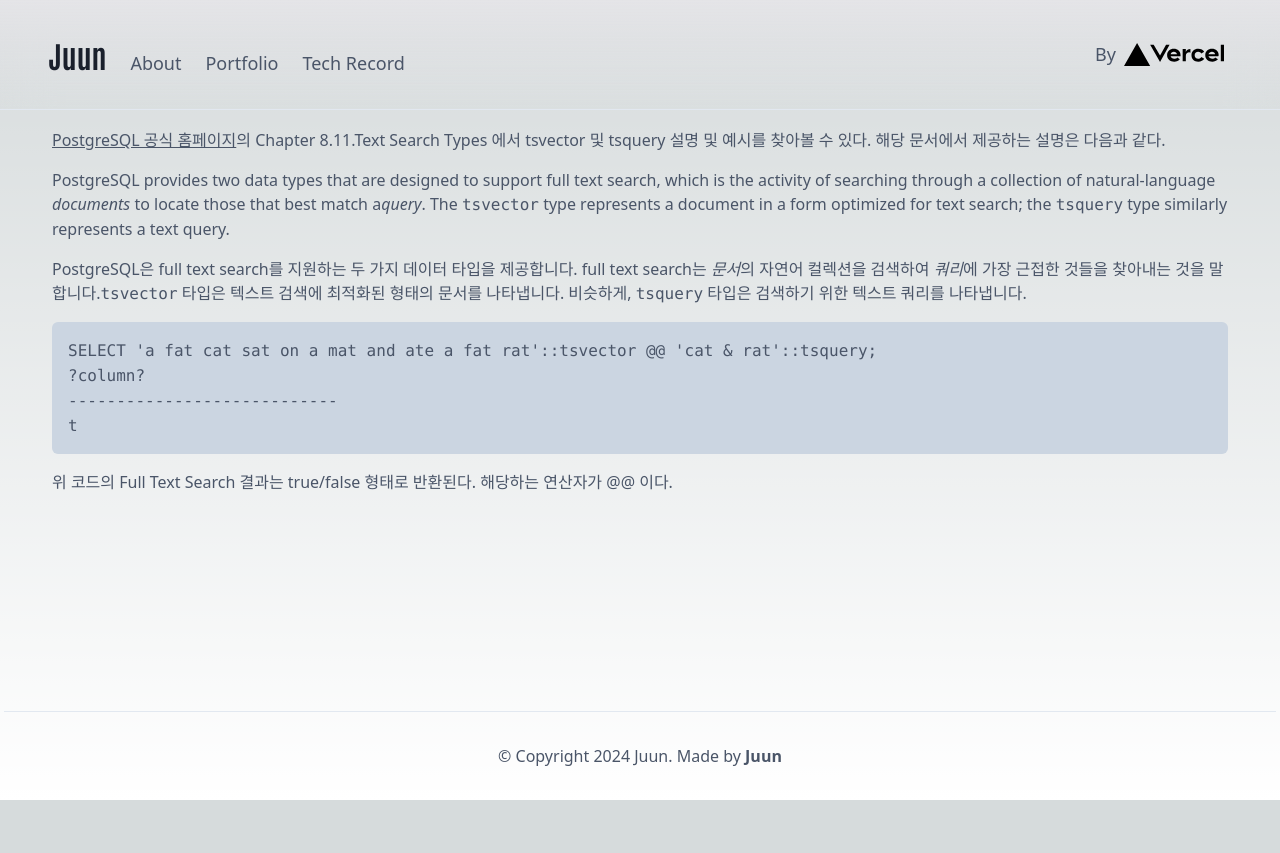
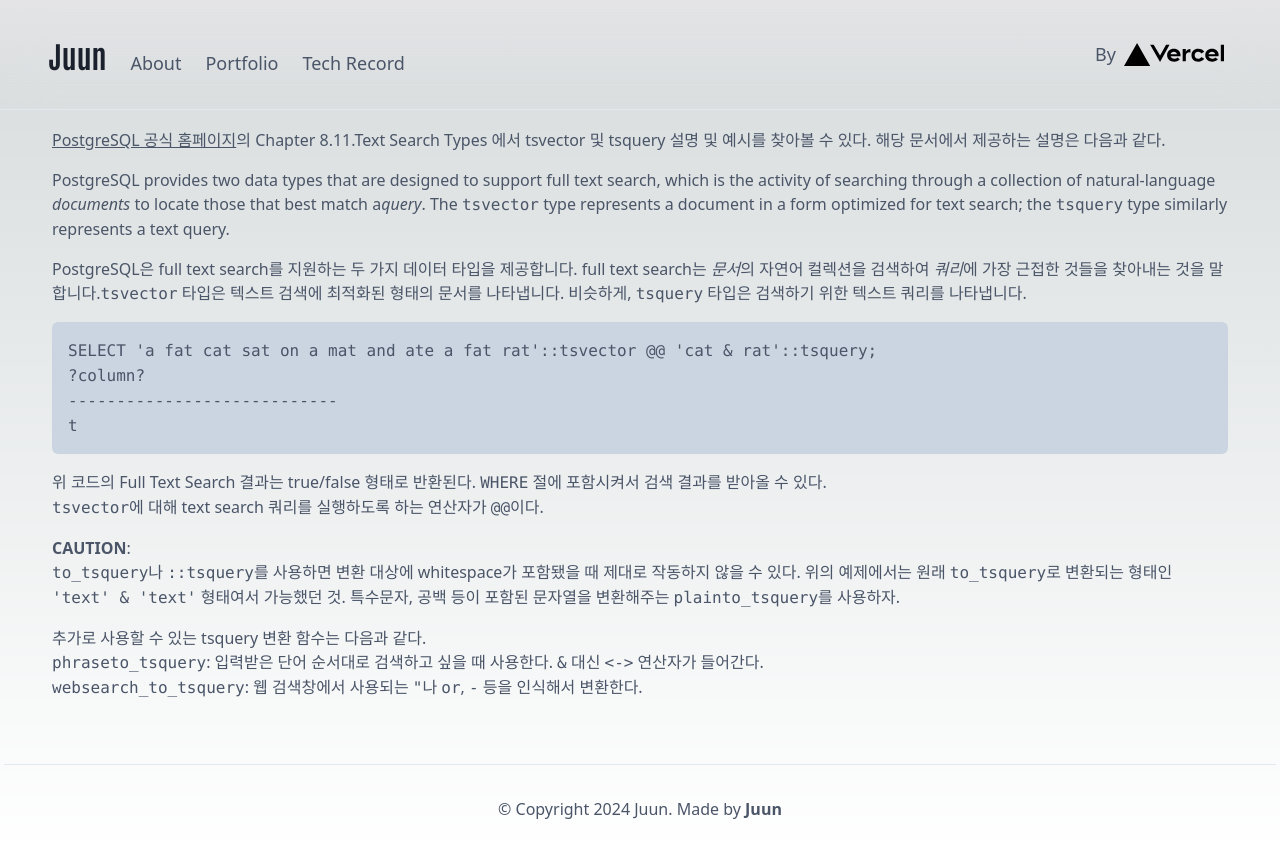
Before and after one commit to juunie-roh/setting-up-next, a Next.js app: page /techrecord/postgres-tsvector in a window 1280 px wide. Before the commit the page ends 800 px from the top, so only its background shows below. Built offline with nearby package versions, Linux system fonts and the light colour scheme.

Commit message:
refactor(Tsvector): content added

```diff
--- a/src/pages/techrecord/postgres-tsvector.tsx
+++ b/src/pages/techrecord/postgres-tsvector.tsx
@@ -8,7 +8,7 @@ const PostgresTsvector = () => {
       meta={
         <Meta
           title="PostgreSQL, How to Search Using tsvector"
-          description="Search Function Using tsvector in PostgreSQL"
+          description="Search Function Using tsvector in PostgreSQL. PostgreSQL에서 tsvector로 검색하는 방법."
         />
       }
     >
@@ -49,8 +49,30 @@ const PostgresTsvector = () => {
             <br />t
           </CodeBox>
           <p className="mb-4">
-            위 코드의 Full Text Search 결과는 true/false 형태로 반환된다.
-            해당하는 연산자가 @@ 이다.
+            위 코드의 Full Text Search 결과는 true/false 형태로 반환된다.{' '}
+            <code>WHERE</code> 절에 포함시켜서 검색 결과를 받아올 수 있다.
+            <br />
+            <code>tsvector</code>에 대해 text search 쿼리를 실행하도록 하는
+            연산자가 <code>@@</code>이다.
+          </p>
+          <p className="mb-4">
+            <b>CAUTION</b>: <br />
+            <code>to_tsquery</code>나 <code>::tsquery</code>를 사용하면 변환
+            대상에 whitespace가 포함됐을 때 제대로 작동하지 않을 수 있다. 위의
+            예제에서는 원래 <code>to_tsquery</code>로 변환되는 형태인{' '}
+            <code>{`'text' & 'text'`}</code> 형태여서 가능했던 것. 특수문자,
+            공백 등이 포함된 문자열을 변환해주는 <code>plainto_tsquery</code>를
+            사용하자.
+          </p>
+          <p className="mb-4">
+            추가로 사용할 수 있는 tsquery 변환 함수는 다음과 같다. <br />
+            <code>phraseto_tsquery</code>: 입력받은 단어 순서대로 검색하고 싶을
+            때 사용한다. <code>&</code> 대신 <code>{`<->`}</code> 연산자가
+            들어간다.
+            <br />
+            <code>websearch_to_tsquery</code>: 웹 검색창에서 사용되는{' '}
+            <code>{`"`}</code>나 <code>or</code>, <code>-</code> 등을 인식해서
+            변환한다.
           </p>
         </div>
       </DefaultSection>
```
